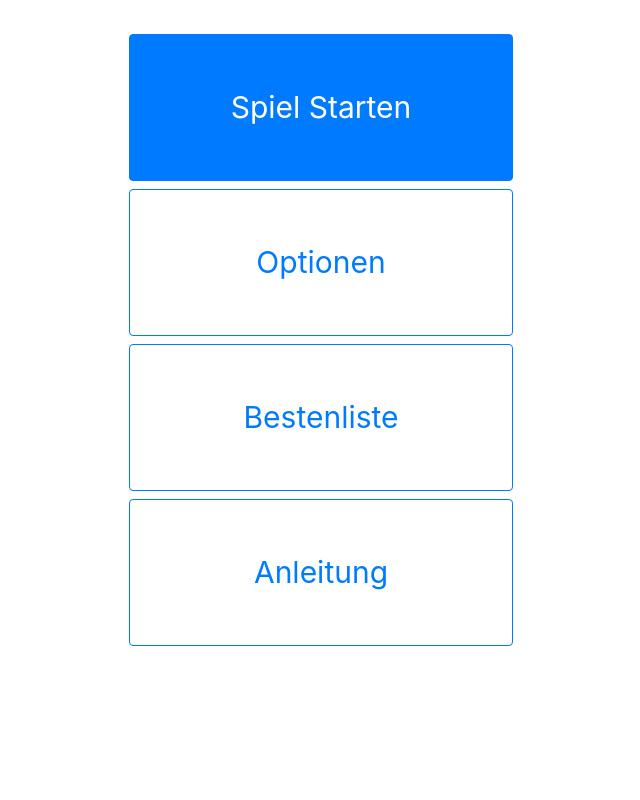
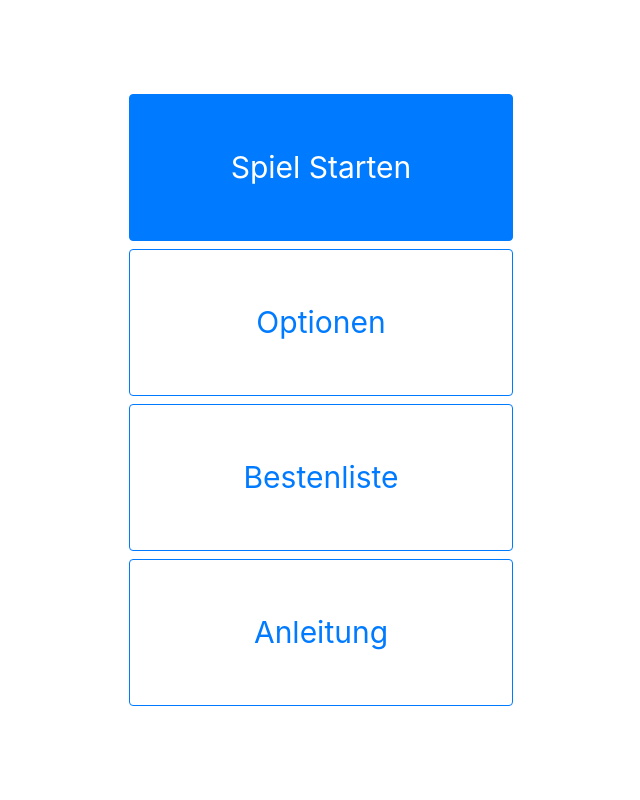
Before and after one commit to JulianEis1995/WEB_18_Quitz, a PHP site: page /html/home.html in a window 1280 px wide. Shown: the whole page, without its empty margins (319-959 px from the left). Run offline with PHP 8.4, Linux system fonts and the light colour scheme.

Commit message:
Stylesheet nachgezogen

```diff
--- a/quidz/stylesheets/stylelogin.css
+++ b/quidz/stylesheets/stylelogin.css
@@ -37,19 +37,24 @@ hr
     display: flex;
     justify-content: center;
     align-items: center;
-    height:85%;
+    height:100%;
 }
 .flex-item
 {
     width: 30%;
 }
 
-.btn
+.btn-mid
 {
     padding: 50px;
     font-size: 30px;
 }
 
+.btn-option
+{
+    padding: 30px;
+    font-size: 16px;
+}
 
 .container-fluid
 {
```
